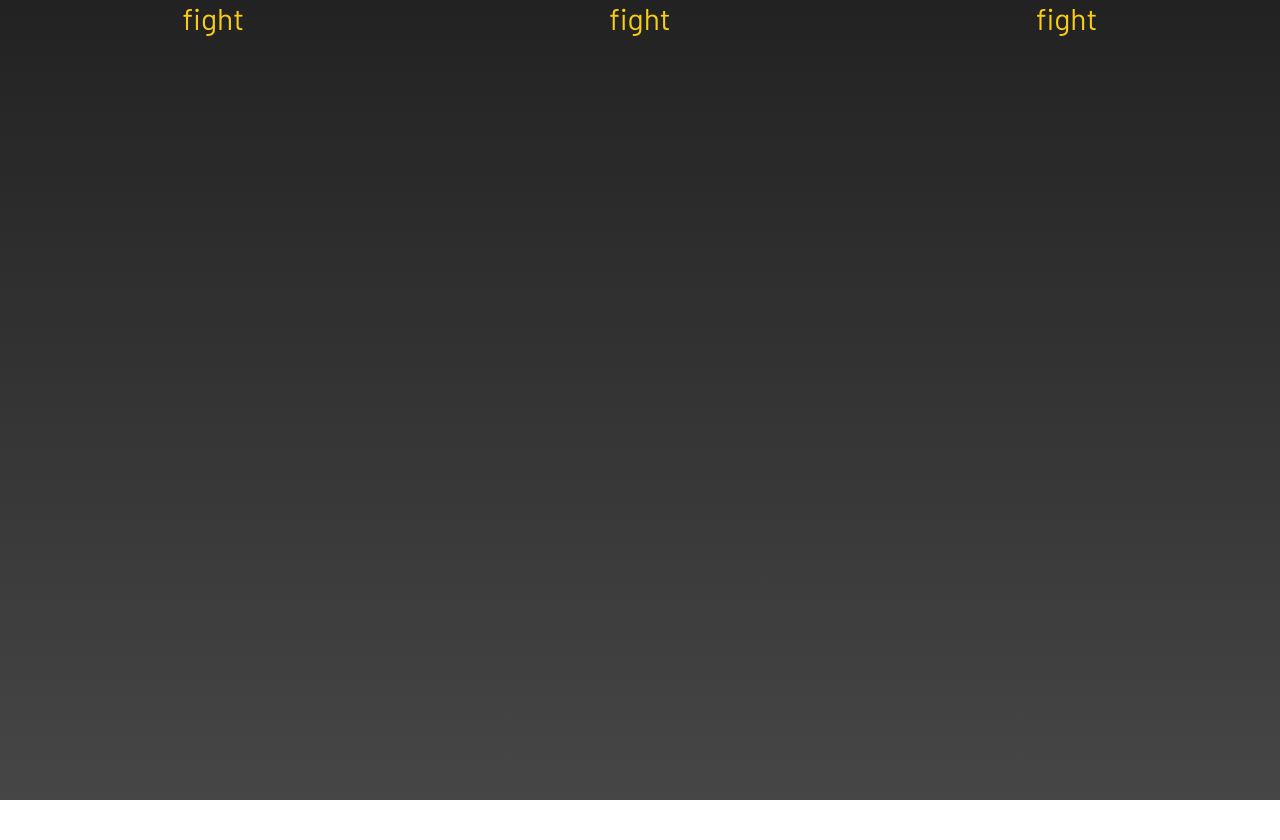
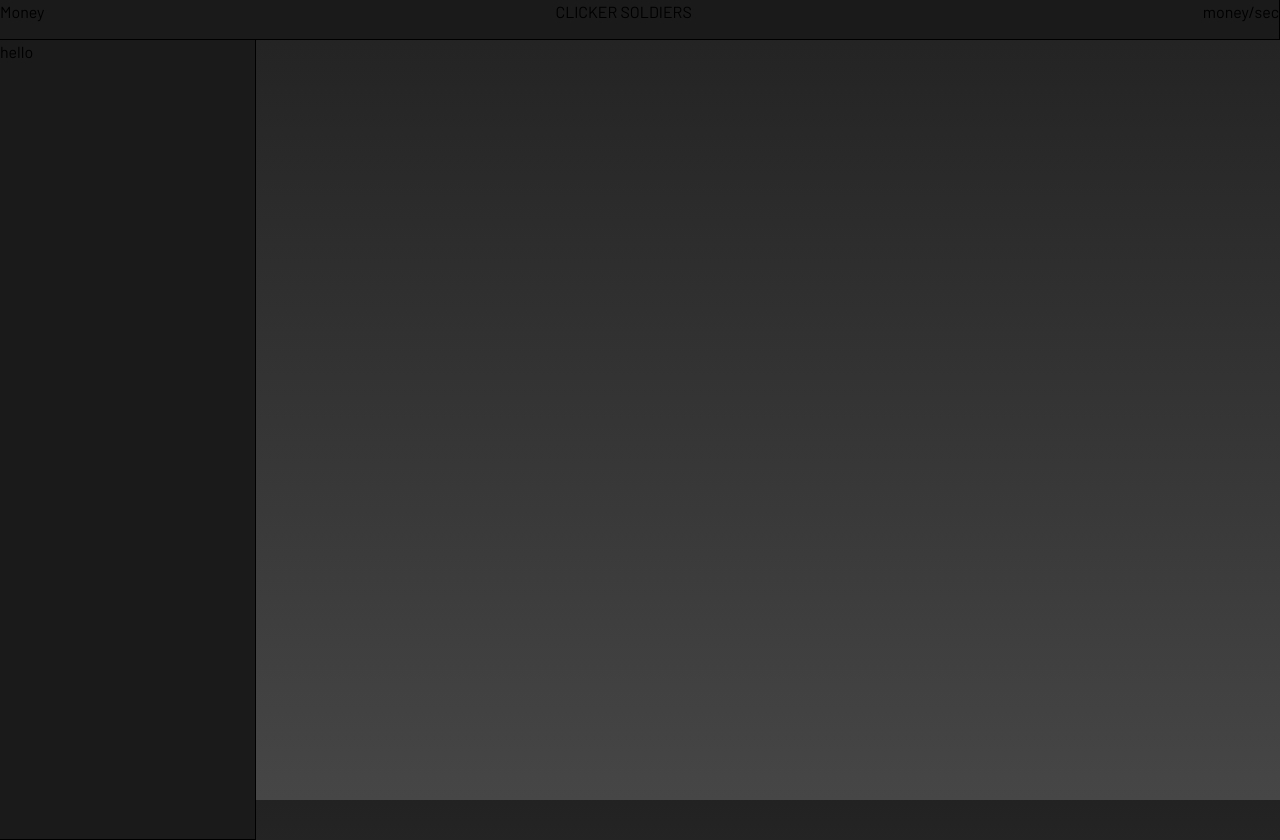
Before and after one commit to andone0912/Game-Gallery, a website: page public/clicker-soldiers/clicker-soldiers.html in a window 1280 px wide. Before the commit the page ends 800 px from the top, so only its background shows below. Drawn offline with Linux system fonts and the light colour scheme.

Commit message:
started on clicker-soldiers interface

```diff
--- a/public/clicker-soldiers/clicker-soldiers.css
+++ b/public/clicker-soldiers/clicker-soldiers.css
@@ -7,10 +7,11 @@ body{
   margin: 0;
   background-image: linear-gradient(rgba(10, 10 ,10,0.9), rgba(50, 50, 50, 0.9));
   height: 100vh;
+}
+
+.menu, .title-section{
+  background-color: rgb(26, 26, 26);
+  border-bottom: black solid 1px;
+  border-right: black solid 1px;
 
 }
-
-.animation-container{
-  width: 100%;
-  height: 100%;
-}
--- a/public/clicker-soldiers/clicker-soldiers.html
+++ b/public/clicker-soldiers/clicker-soldiers.html
@@ -11,26 +11,25 @@
   <title>Clicker Soldiers</title>
 </head>
 <body>
-  <div class="animation-container">
     <header>
-      <section class="title-section">
-
+      <section class="title-section w-full h-10 flex justify-between">
+        <div>Money</div>
+        <div>CLICKER SOLDIERS</div>
+        <div>money/sec</div>
       </section>
 
     </header>
     <main>
-      <div class="flex justify-around">
-        <span class="text-yellow-400 text-3xl">fight</span>
-        <span class="text-yellow-400 text-3xl">fight</span>
-        <span class="text-yellow-400 text-3xl">fight</span>
-
+      <aside class="w-64 h-full absolute menu">
+        <span>hello</span>
+      </aside>
+      <div class="">
       </div>
 
     </main>
     <footer>
 
     </footer>
-  </div>
 <script src="clicker-soldiers.js"></script>
 
 </body>
--- a/tailwind.config.js
+++ b/tailwind.config.js
@@ -1,8 +1,16 @@
 /** @type {import('tailwindcss').Config} */
 module.exports = {
-  content: ["./public/clicker-soldiers/*.{html,js}"],
+  content: [
+    "./public/clicker-soldiers/*.{html,js}",
+    "./public/game-lobby/*.{html,js}"
+
+  ],
   theme: {
-    extend: {},
+    extend: {
+      screens: {
+        '3xl': '1903px',
+      },
+    },
   },
   plugins: [],
 }
```
Also changed, not shown: public/style.css.
